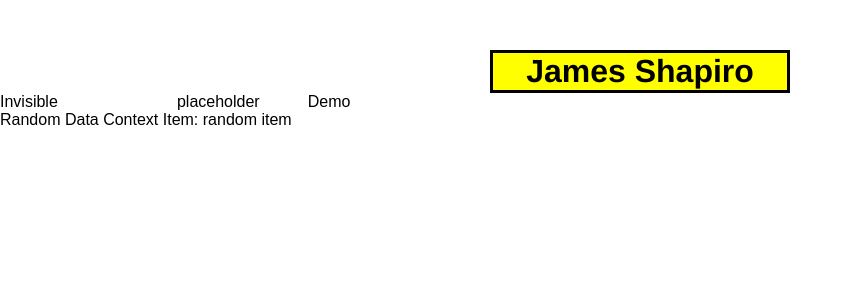
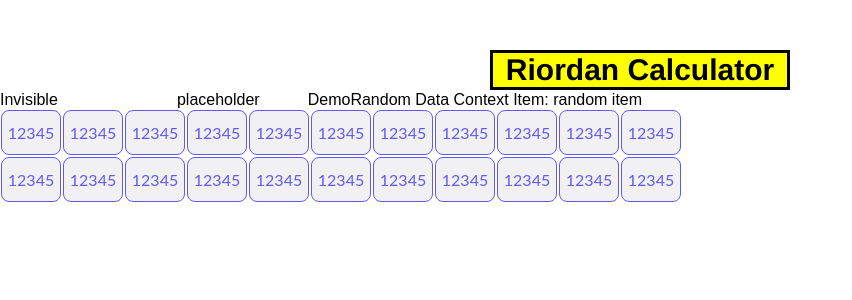
Before and after one commit to jamesshapiro/riordan-calculator-hooks, a React (Vite) app: page / in a window 1280 px wide. Shown: the top 300 px of the page, without its empty margins (0-852 px from the left). Built offline with nearby package versions, Linux system fonts and the light colour scheme.

Commit message:
add numberbox component

```diff
--- a/public/index.html
+++ b/public/index.html
@@ -1,13 +1,10 @@
-<!DOCTYPE html>
+<!doctype html>
 <html lang="en">
   <head>
     <meta charset="utf-8" />
     <link rel="icon" href="favicon.png" />
-    <meta
-      name="viewport"
-      content="width=device-width, initial-scale=1"
-    />
-    <title>Blank Hooks App</title>
+    <meta name="viewport" content="width=device-width, initial-scale=1" />
+    <title>Riordan Calculator</title>
     <link rel="stylesheet" href="../src/reset.css" />
     <link rel="stylesheet" href="../src/styles.css" />
     <script type="module" src="../src/index.js"></script>
--- a/src/components/App/App.js
+++ b/src/components/App/App.js
@@ -2,15 +2,48 @@ import Header from '../Header';
 import React from 'react';
 
 import DataProvider from '../DataProvider';
+import NumberBox from '../NumberBox/NumberBox';
+
+import styled from 'styled-components';
 
 function App() {
   return (
     <DataProvider>
-      <div className="wrapper">
+      <Wrapper>
         <Header />
-      </div>
+        <div>
+          <NumberBox />
+          <NumberBox />
+          <NumberBox />
+          <NumberBox />
+          <NumberBox />
+          <NumberBox />
+          <NumberBox />
+          <NumberBox />
+          <NumberBox />
+          <NumberBox />
+          <NumberBox />
+        </div>
+        <div>
+          <NumberBox />
+          <NumberBox />
+          <NumberBox />
+          <NumberBox />
+          <NumberBox />
+          <NumberBox />
+          <NumberBox />
+          <NumberBox />
+          <NumberBox />
+          <NumberBox />
+          <NumberBox />
+        </div>
+      </Wrapper>
     </DataProvider>
   );
 }
 
 export default App;
+
+const Wrapper = styled.div`
+  height: 100%;
+`;
--- a/src/components/Header/Header.js
+++ b/src/components/Header/Header.js
@@ -1,20 +1,20 @@
 import React from 'react';
-import * as style from './Header.module.css';
 import { DataContext } from '../DataProvider';
+import styled from 'styled-components';
 
 function Header() {
   const { randomItem } = React.useContext(DataContext);
 
   return (
     <>
-      <header className={`${style.header} ${true ? style.headerSuccess : ''}`}>
-        <h1>James Shapiro</h1>
-      </header>
+      <Wrapper>
+        <StyledHeader>Riordan Calculator</StyledHeader>
+      </Wrapper>
       <span>
         Invisible
-        <span className={style.invisiblePlaceholder}>PLACEHOLDER</span>
+        <Invisible>PLACEHOLDER</Invisible>
         placeholder
-        <span className={style.invisiblePlaceholder}>DEMO</span>
+        <Invisible>DEMO</Invisible>
         Demo
       </span>
       <span>Random Data Context Item: {randomItem}</span>
@@ -22,4 +22,28 @@ function Header() {
   );
 }
 
+const Wrapper = styled.header`
+  width: 300px;
+  margin: 0 auto;
+  margin-top: 50px;
+  margin-bottom: 1px;
+  border: 3px solid black;
+  box-shadow: var(--box-shadow-distance) var(--box-shadow-distance) 0 0
+    hsl(0, 0%, 25%);
+`;
+
+const StyledHeader = styled.h1`
+  font-size: 30px;
+  color: #333;
+  font-weight: 600;
+  font-family: 'Helvetica Neue', Helvetica, Arial, sans-serif;
+  color: black;
+  background-color: yellow;
+`;
+
+const Invisible = styled.span`
+  visibility: hidden;
+  display: inline;
+`;
+
 export default Header;
--- a/src/components/Header/Header.module.css
+++ b/src/components/Header/Header.module.css
@@ -1,23 +1,8 @@
 .header {
-    font-size: 20px;
-    color: #333;
-    font-weight: 600;
-    margin-bottom: 1px;
-    margin-top: 20px;
-    font-family: 'Helvetica Neue', Helvetica, Arial, sans-serif;
 }
 
 .headerSuccess {
-    color: black;
-    background-color: yellow;
-    width: 300px;
-    margin: 0 auto;
-    margin-top: 50px;
-    border: 3px solid black;
-    box-shadow: var(--box-shadow-distance) var(--box-shadow-distance) 0 0 hsl(0, 0%, 25%);
 }
 
 .invisiblePlaceholder {
-    visibility: hidden;
-    display: inline;
 }
--- /dev/null
+++ b/src/components/NumberBox/NumberBox.js
@@ -0,0 +1,94 @@
+import React from 'react';
+
+import styled from 'styled-components';
+
+function NumberBox({ children }) {
+  const [digits, setDigits] = React.useState(12345);
+  const [isSelected, setIsSelected] = React.useState(false);
+  const bodyStyles = getComputedStyle(document.body);
+  const boxLength = bodyStyles
+    .getPropertyValue('--number-box-width')
+    .replace('px', '');
+
+  const containerWidthPx = parseInt(boxLength);
+  const maxWidthPerCharacter = containerWidthPx / digits.toString().length;
+  const rootFontSizePx = 16;
+  const maxFontSizeRem = `${maxWidthPerCharacter / rootFontSizePx}rem`;
+
+  function handleClick() {
+    setIsSelected(true);
+  }
+  function handleBlur() {
+    setIsSelected(false);
+  }
+
+  const inputNumberBox = (
+    <form
+      onSubmit={(event) => {
+        console.log('submitting');
+        event.preventDefault();
+        setIsSelected(false);
+      }}
+    >
+      <StyledInput
+        value={digits}
+        fontSize={maxFontSizeRem}
+        onChange={(event) => setDigits(event.target.value)}
+        onBlur={handleBlur}
+        autoFocus
+      />
+    </form>
+  );
+
+  const boxContents = isSelected ? (
+    inputNumberBox
+  ) : (
+    <InnerElement onClick={handleClick}>{digits}</InnerElement>
+  );
+
+  return (
+    <Wrapper>
+      <InnerContainer fontSize={maxFontSizeRem}>{boxContents}</InnerContainer>
+    </Wrapper>
+  );
+}
+
+export default NumberBox;
+
+const Wrapper = styled.div`
+  display: inline-block;
+  background-color: hsl(243, 10%, 95%);
+  border-radius: 8px;
+  width: var(--number-box-width);
+  height: var(--number-box-height);
+  margin: 1px;
+  border: 1px solid hsl(243, 85%, 65%);
+  /* padding: 10%; */
+`;
+
+const InnerContainer = styled.div`
+  display: flex;
+  justify-content: center;
+  align-items: center;
+  font-family: 'Lato', sans-serif;
+  color: hsl(243, 85%, 65%);
+  font-size: clamp(1rem, ${(p) => p.fontSize}, 3rem);
+  width: fit-content;
+  height: 100%;
+  width: 100%;
+`;
+
+const InnerElement = styled.p`
+  width: fit-content;
+`;
+
+const StyledInput = styled.input`
+  font-family: 'Lato', sans-serif;
+  color: hsl(243, 85%, 65%);
+  font-size: clamp(1rem, ${(p) => p.fontSize}, 3rem);
+  width: fit-content;
+  height: 100%;
+  width: 90%;
+  margin-left: 5px;
+  text-align: center;
+`;
--- /dev/null
+++ b/src/components/NumberBox/index.js
@@ -0,0 +1,2 @@
+export * from './NumberBox';
+export { default } from './NumberBox';
--- a/src/styles.css
+++ b/src/styles.css
@@ -3,6 +3,17 @@
 */
 body {
   font-family: sans-serif;
+  --number-box-height: 45px;
+  --number-box-width: 60px;
+}
+
+body,
+html {
+  height: 100%;
+}
+
+.nonexistent {
+  color: hsl(243, 85%, 65%);
 }
 
 button {
@@ -13,12 +24,6 @@ button {
   cursor: pointer;
   text-align: left;
   color: inherit;
-}
-
-.wrapper {
-  display: flex;
-  flex-direction: column;
-  min-height: 100%;
 }
 
 header {
```
Also changed, not shown: package.json (+4 -3 lines), 2 other files (tests, documents, lock files or other folders).
